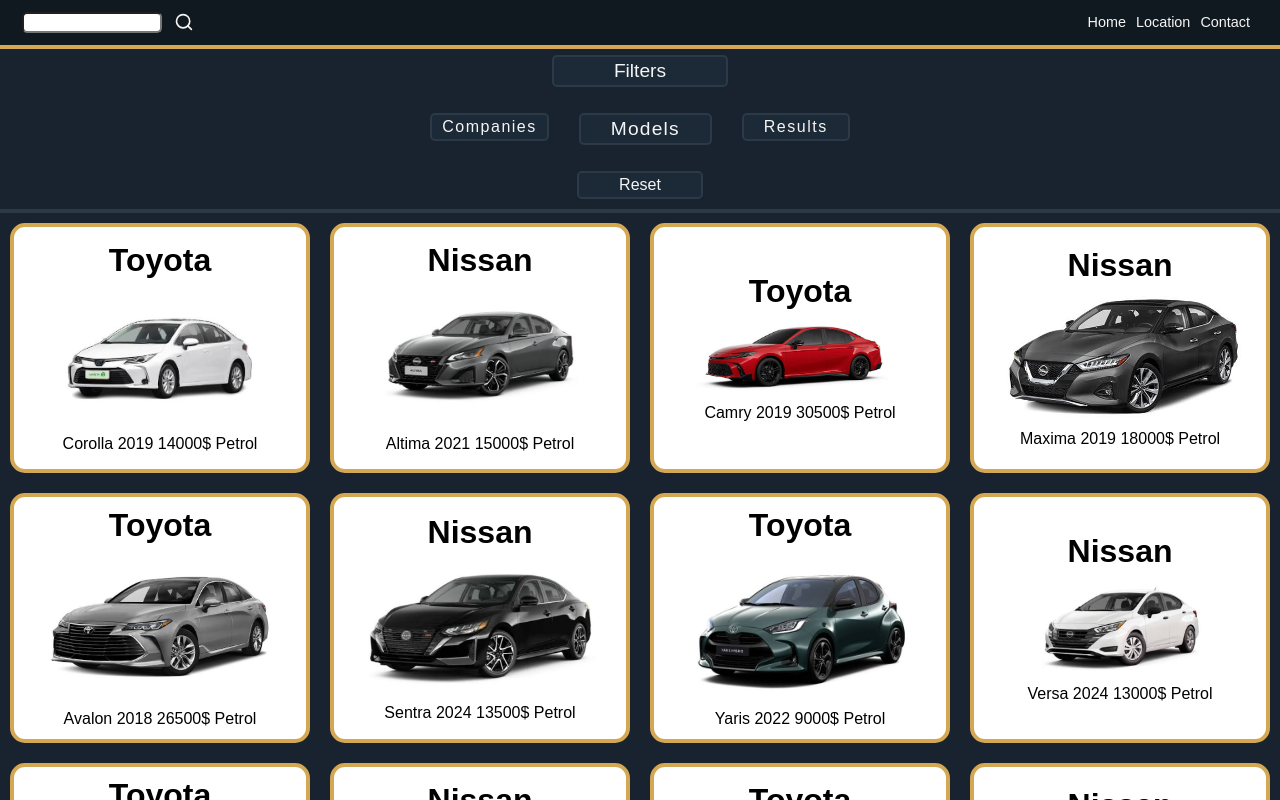
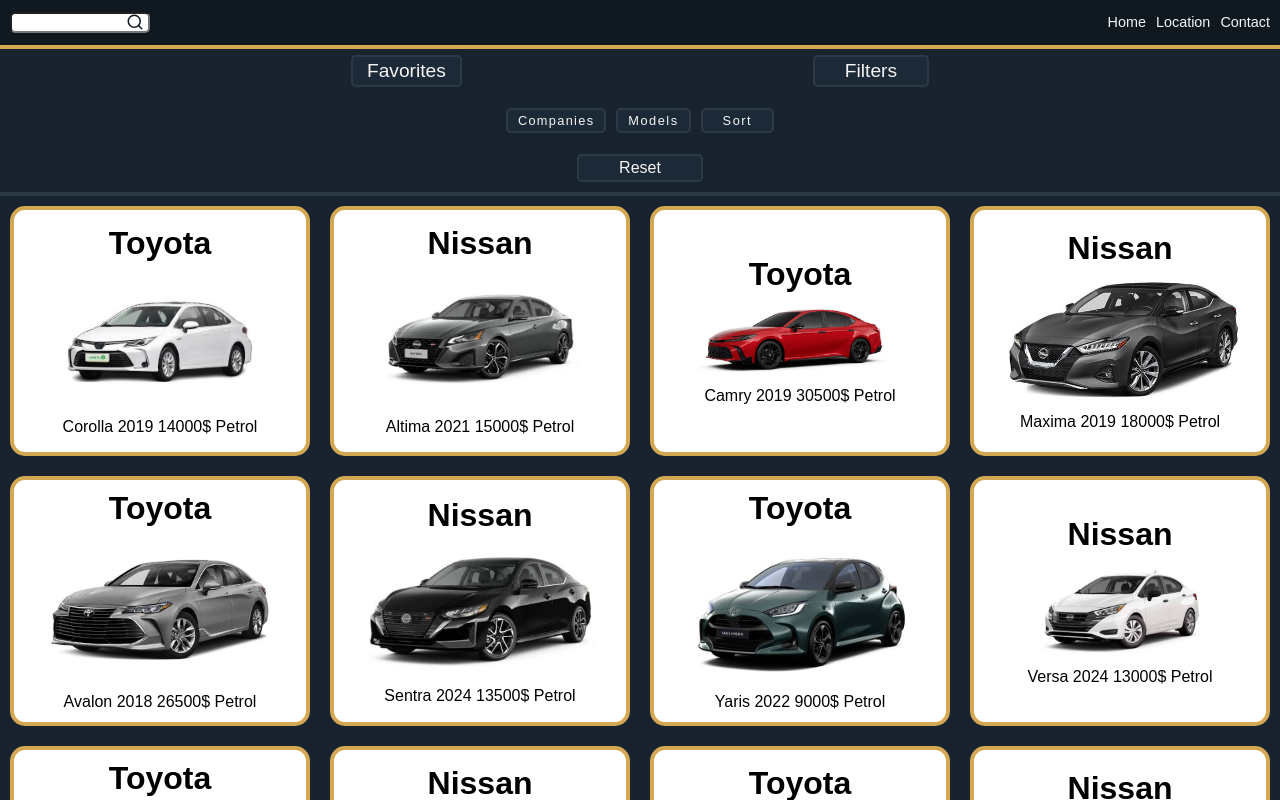
Before and after one commit to mhmdrajab4278-design/Cars-Hup, a React (Vite) app: page / in a window 1280 px wide. Both pictures are taken after a click on the button "Filters". Shown: the top 800 px of the page. Built offline with nearby package versions, Linux system fonts and the light colour scheme.

Commit message:
add more festures

```diff
--- a/src/Details/details.jsx
+++ b/src/Details/details.jsx
@@ -14,7 +14,7 @@ function Details() {
     const car = location.state;
 
     useEffect(() => {
-    localStorage.setItem("favorites", JSON.stringify(favorite));
+        localStorage.setItem("favorites", JSON.stringify(favorite));
     }, [favorite]);
 
     return(<>
--- a/src/Details/index.css
+++ b/src/Details/index.css
@@ -100,7 +100,7 @@
 
 .heart{
     margin-top: 6px;
-    border: 2px solid var(--text-secondary);
+    border: 2px solid var(--text-primary);
     border-radius: 8px;
     background-color: var(--card-bg);
     color: var(--text-primary);
@@ -111,6 +111,11 @@
     margin-bottom: 0;
 }
 
+.heart:hover{
+    border: 2px solid var(--text-secondary);
+    color: var(--text-secondary);
+}
+
 .heart svg{
     background-color: transparent;
 }
@@ -118,3 +123,8 @@
 .heart.selected{
     background-color: var(--accent);
 }
+
+.heart.selected:hover{
+    border: 2px solid var(--text-secondary);
+    color: var(--text-secondary);
+}
--- a/src/Filters/Filters.jsx
+++ b/src/Filters/Filters.jsx
@@ -60,7 +60,7 @@ function Filters({filters, setFilters, sorts, setSorts}) {
                             <button onClick={() => {setShowSort(p => !p);
                                 setShowModel(false);
                                 setShow(false);
-                            }} className="sort-btn">Results</button>
+                            }} className="sort-btn">Sort</button>
                             <CustomSelectSort filters={filters} show={showSort} setFilters={setFilters} sorts={sorts} setSorts={setSorts}/>
                         </div>
                     </div>
--- a/src/Filters/index.css
+++ b/src/Filters/index.css
@@ -60,9 +60,9 @@ input::-webkit-inner-spin-button {
 }
 
 .mm{
-  padding: 20px 0px;
+  padding: 15px 0px;
   display: flex;
-  column-gap: 30px;
+  column-gap: 10px;
 
 }
 
@@ -107,10 +107,10 @@ input::-webkit-inner-spin-button {
     border-radius: 5px;
     background-color: var(--card-bg);
     color: var(--text-primary);
-    font-size: 1em;
+    font-size: 0.8em;
     transition: .4s;
     padding: 3px 10px;
-    letter-spacing: 1.5px;
+    letter-spacing: 1.3px;
 }
 
 .cstm-slct{
@@ -176,10 +176,10 @@ input::-webkit-inner-spin-button {
     border-radius: 5px;
     background-color: var(--card-bg);
     color: var(--text-primary);
-    font-size: 1.2em;
+    font-size: 0.8em;
     transition: .4s;
-    padding: 3px 30px;
-    letter-spacing: 1.2px;
+    padding: 3px 10px;
+    letter-spacing: 1.5px;
 }
 
 .reset{
@@ -200,7 +200,7 @@ input::-webkit-inner-spin-button {
     border-radius: 5px;
     background-color: var(--card-bg);
     color: var(--text-primary);
-    font-size: 1em;
+    font-size: .8em;
     padding: 3px 20px;
     letter-spacing: 1.5px;
     transition: .4s;
--- a/src/FirstPage/FirstPage.jsx
+++ b/src/FirstPage/FirstPage.jsx
@@ -7,10 +7,15 @@ import "./index.css"
 function FirstPage({filters, setFilters, sorts, setSorts}) {
 
     const [show, setShow] = useState(false);
+    const [showFav, setShowFav] = useState(false);
 
     return(<>
         <NavBar setFilters={setFilters}/>
-        <button onClick={() => setShow(p => !p)} className="show-btn">Filters</button>
+        <div className="frst-btn">
+
+            <button className="fav-btn">Favorites</button>
+            <button onClick={() => setShow(p => !p)} className="show-btn">Filters</button>
+        </div>
         {show && (
             <Filters filters={filters} setFilters={setFilters} sorts={sorts} setSorts={setSorts}/>
 
--- a/src/FirstPage/index.css
+++ b/src/FirstPage/index.css
@@ -22,6 +22,11 @@ body{
     text-align: center;
 }
 
+.frst-btn{
+    display: flex;
+    justify-content: space-evenly;
+}
+
 .show-btn{
     margin-top: 6px;
     border: 2px solid var(--border);
@@ -29,11 +34,17 @@ body{
     background-color: var(--card-bg);
     color: var(--text-primary);
     font-size: 1.2em;
-    padding: 3px 60px;
+    padding: 3px 30px;
     transition: .4s;
 }
 
-.show-btn:hover{
-    background-color: var(--hover-bg);
-    border: 2px solid var(--text-primary);
+.fav-btn{
+    margin-top: 6px;
+    border: 2px solid var(--border);
+    border-radius: 5px;
+    background-color: var(--card-bg);
+    color: var(--text-primary);
+    font-size: 1.2em;
+    padding: 3px 14px;
+    transition: .4s;
 }
--- a/src/NavBar/index.css
+++ b/src/NavBar/index.css
@@ -27,7 +27,6 @@
     justify-content: space-between;
     align-items: center;
     column-gap: 20px;
-    padding-right: 20px;
     margin: 0;
     border-bottom: 4px solid var(--accent);
 }
@@ -48,11 +47,12 @@
     justify-content: center;
     align-items: center;
     column-gap: 10px;
-    padding-left: 20px;
+    padding-left: 5px;
     color: var(--text-primary);
 }
 
 .search{
+    position: relative;
     border-radius: 5px;
     width: 140px;
 }
@@ -64,11 +64,17 @@
 
 .searchbox{
     position: relative;
-    width: 100%;
+    width: 150px;
+}
+
+.srch-icon{
+    position: fixed;
+    color: var(--bg-primary);
+    transform: translateX(55px);
+    height: 18px;
 }
 
 .searchcustom{
-
     overflow-y: auto;
     scroll-snap-type: y mandatory;
 
--- a/src/NavBar/navBar.jsx
+++ b/src/NavBar/navBar.jsx
@@ -31,7 +31,7 @@ function NavBar({setFilters}) {
                     <input className="search" onFocus={() => setShow(true)} onBlur={() => setShow(false)} onChange={(e) => {setSearch(() => (e.target.value.toLowerCase().trim()));}}></input>
                     <SearchBox card={card} results={results} show={show} setFilters={setFilters}/>
                 </div>
-                <Search/>
+                <Search className="srch-icon"/>
             </div>
 
             <div className="nav-category">
```
Also changed, not shown: src/Favorites/Favorites.jsx (added, +9 -0 lines).
